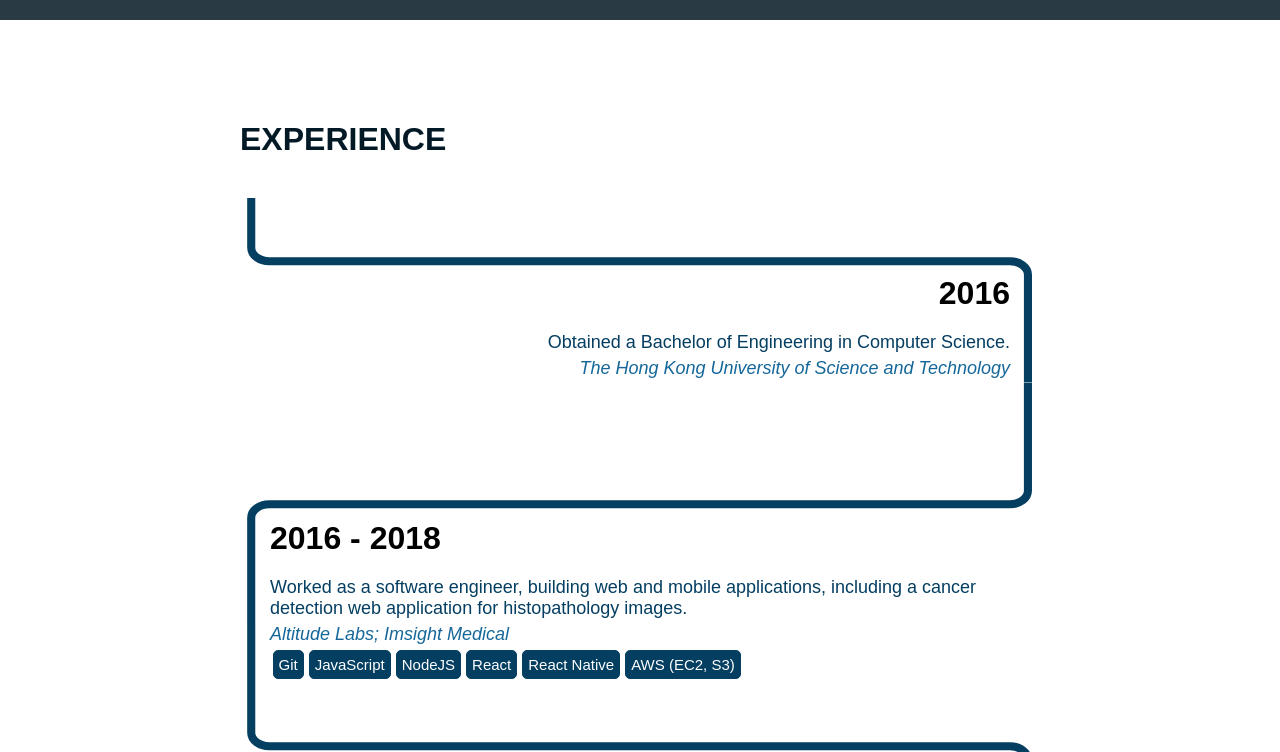
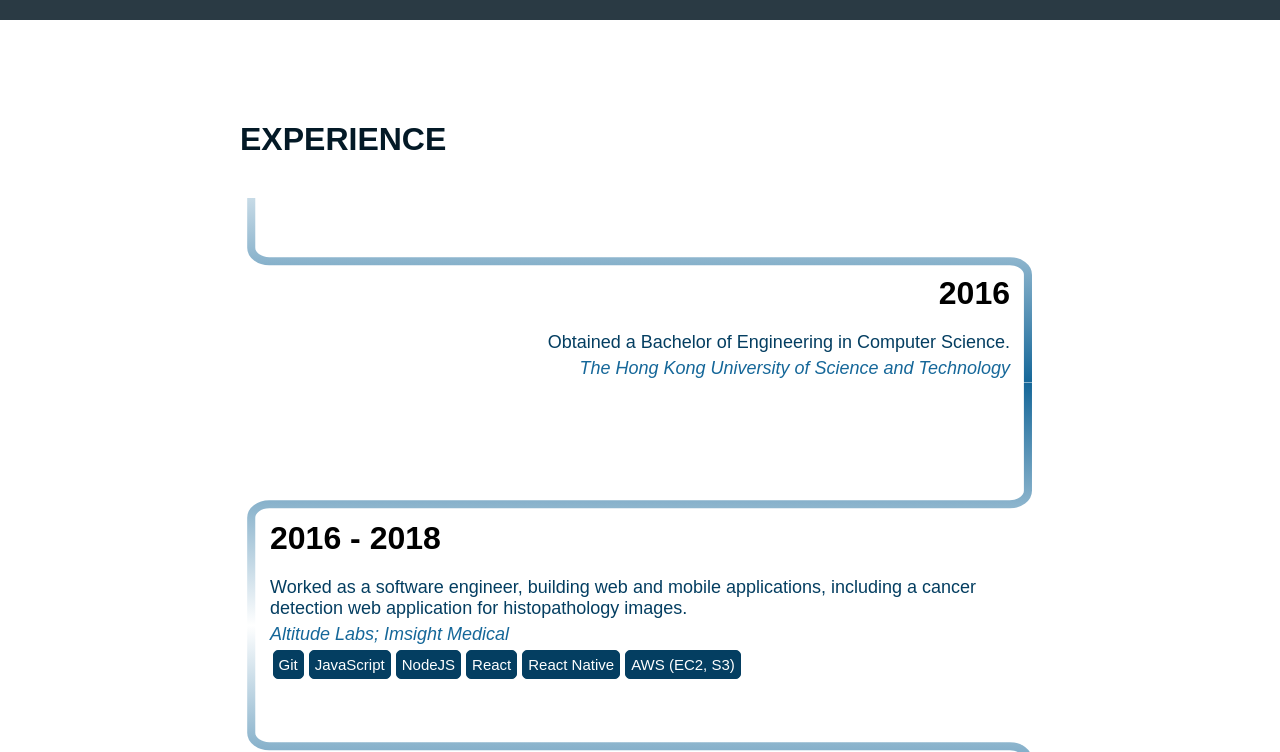
Before and after one commit to katsudon16/katsudon16.github.io, a Gatsby site: page / in a window 1280 px wide. Shown: the part 780-1532 px from the top of the page. Built offline with nearby package versions, Linux system fonts and the light colour scheme; Gatsby itself is replaced by a stand-in of ours; grey boxes are pictures that could not be loaded.

Commit message:
Add color gradient to the timeline

```diff
--- a/src/components/sections/timeline.js
+++ b/src/components/sections/timeline.js
@@ -30,7 +30,6 @@ const Container = styled.div`
 
     path {
         fill: none;
-        stroke: #043e61;
         stroke-width: 3;
         stroke-dasharray: 600px;
         stroke-dashoffset: 600px;
@@ -70,12 +69,26 @@ const Title = styled.h1`
 `
 // timeline
 const TimelineSVG = ({
+    idx = 0,
     className = '',
     verticalLength = 40,
-}) =>
-    <svg version='1.1' className={className} viewBox={`0 0 296.9 ${verticalLength*2+10}`}>
-        <path d={`M4.17,0v${verticalLength}c0,2.76,2.99,5,6.68,5h274.91c3.69,0,6.68,2.24,6.68,5v${verticalLength}`}/>
-    </svg>;
+}) => {
+    const startColor = className.includes('flipHorizontal') ? palette.dark : palette.light;
+    const stopColor = className.includes('flipHorizontal') ? palette.light : palette.dark;
+    return (
+        <svg version='1.1' className={className} viewBox={`0 0 296.9 ${verticalLength * 2 + 10}`}>
+            <defs>
+                <linearGradient id={`gradient${idx}`} x1='0%' y1='0%' x2='0%' y2='100%'>
+                    <stop offset='0%' stop-color={startColor} />
+                    <stop offset='100%' stop-color={stopColor} />
+                </linearGradient>
+            </defs>
+            <path
+                stroke={`url(#gradient${idx})`}
+                d={`M4.17,0v${verticalLength}c0,2.76,2.99,5,6.68,5h274.91c3.69,0,6.68,2.24,6.68,5v${verticalLength}`} />
+        </svg>
+    );
+}
 
 const TimelineContainer = styled.div`
     position: relative;
@@ -205,7 +218,7 @@ const Timeline = () => {
                         const flipClass = i % 2 === 1 ? 'flipHorizontal' : '';
                         return (
                             <TimelineSVG
-                                key={i} verticalLength={svgVerticalLength}
+                                key={i} idx={i} verticalLength={svgVerticalLength}
                                 className={`animate ${flipClass}`} />
                         );
                     })}
```
